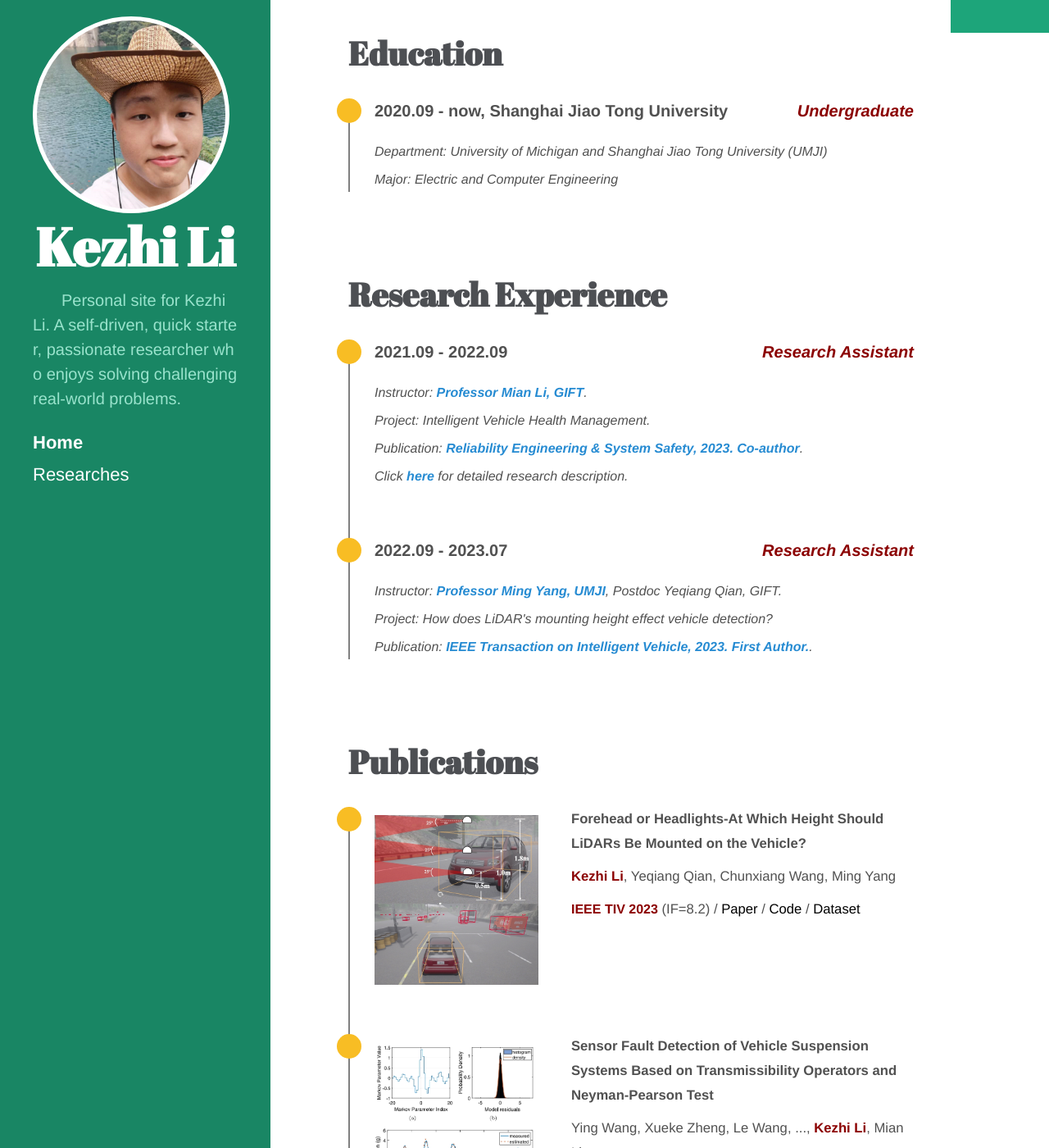
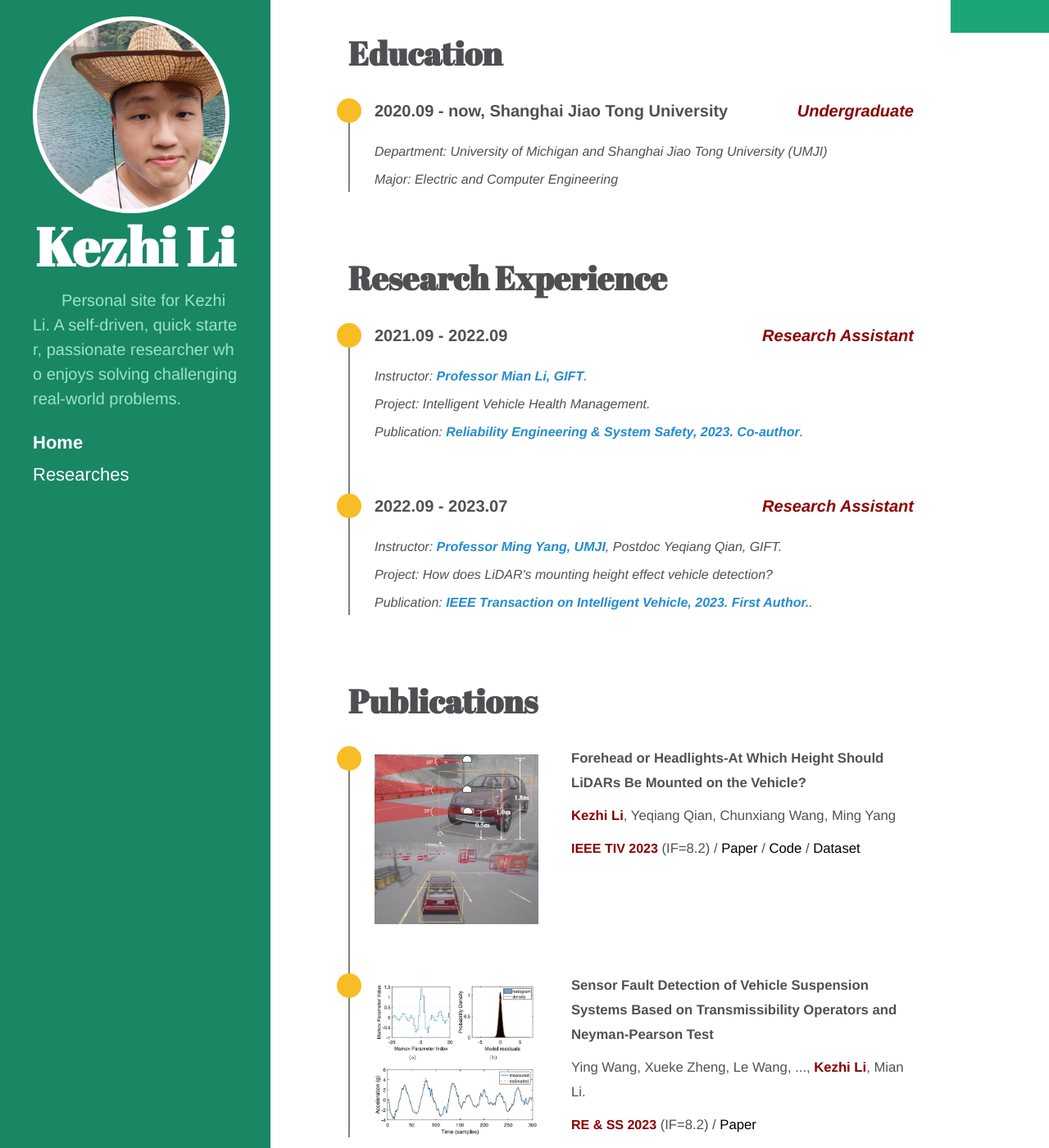
Before and after one commit to little-black-sjtu/likezhi.github.io, a Jekyll site: the page built from index.html, in a window 1280 px wide and 1400 px high. Shown: the whole window at 82% size. Built offline with Jekyll 4.4.1, drawn with Linux system fonts in a browser that asks for light colours; Markdown is read by kramdown in place of the engine named in the settings; some of the changed text lies outside the part shown.

Commit message:
fix: fix some details

```diff
--- a/index.html
+++ b/index.html
@@ -44,9 +44,6 @@ title: Home
                   </div>
                   <div class="normalcontent">
                     Publication:&nbsp;<a href="#lidar_height">Reliability Engineering & System Safety, 2023. Co-author</a>.
-                  </div>
-                  <div class="normalcontent">
-                    Click&nbsp;<a href="">here</a>&nbsp;for detailed research description.
                   </div>
                 </li>
                 <li>
@@ -109,7 +106,7 @@ title: Home
                         Ying Wang, Xueke Zheng, Le Wang, ..., <strong>Kezhi Li</strong>, Mian Li.
                       </div>
                       <div class="links">
-                        <strong>Reliability Engineering & System Safety 2023</strong> (IF=8.2) / <a href="https://www.sciencedirect.com/science/article/abs/pii/S0951832022006822" target="_blank">Paper</a>
+                        <strong>RE & SS 2023</strong> (IF=8.2) / <a href="https://www.sciencedirect.com/science/article/abs/pii/S0951832022006822" target="_blank">Paper</a>
                       </div>
                     </div>
                   </div>
--- a/public/css/self-defined.css
+++ b/public/css/self-defined.css
@@ -1,9 +1,4 @@
 @charset "UTF-8";
-
-
-section {
-    margin-bottom: 2rem;
-}
 
 /* timeline */
 .timeline{
```
